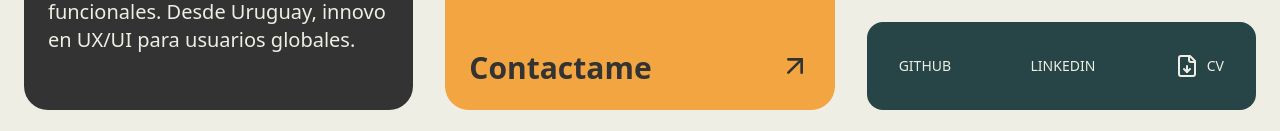
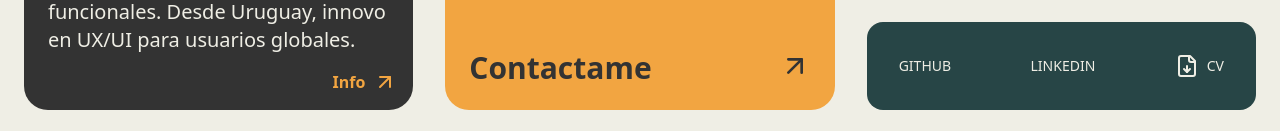
Before and after one commit to forirodriguez/portfolio, a Next.js app: page / in a window 1280 px wide. Shown: the part 666-797 px from the top of the page. Built offline with nearby package versions, Linux system fonts and the light colour scheme.

Commit message:
minor fixes

```diff
--- a/src/app/page.tsx
+++ b/src/app/page.tsx
@@ -18,7 +18,7 @@ export const metadata = {
       "Descubre cómo transformo ideas en experiencias digitales user-centric. Especialista en Frontend, UX/UI y soluciones web innovadoras.",
     type: "website",
     url: "https://portfolio-alfonsorodriguez-20.vercel.app/",
-    image: "/images/portfolio.jpg",
+    image: "/images/logoPortfolio.png",
   },
 };
 
@@ -94,7 +94,7 @@ export default function HomePage() {
                 transformo ideas en interfaces atractivas y funcionales. Desde
                 Uruguay, innovo en UX/UI para usuarios globales.
               </p>
-              <div className="absolute bottom-4 right-4 flex items-center opacity-0 group-hover:opacity-100 transition-opacity duration-300 z-20">
+              <div className="absolute bottom-4 right-4 flex items-center z-20">
                 <span className="text-gold font-bold mr-2">Info</span>
                 <ArrowUpRight size={24} className="text-gold" />
               </div>
```
Also changed, not shown: package.json (+7 -1 lines), 2 other files (tests, documents, lock files or other folders).
